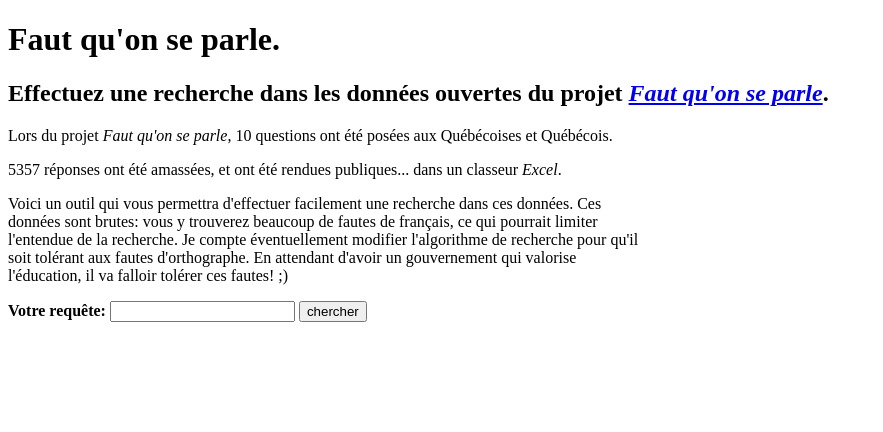
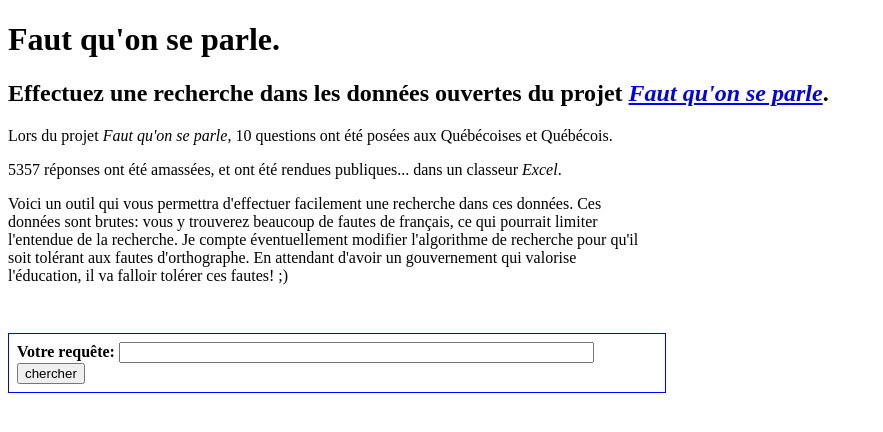
Before and after one commit to lemairecarl/lemairecarl.github.io, a Jekyll site: the page fautquonseparle/index.html, which Jekyll copies as it is, in a window 1280 px wide. Shown: the top 432 px of the page, without its empty margins (0-883 px from the left). Built offline with Jekyll 4.4.1, drawn with Linux system fonts in a browser that asks for light colours.

Commit message:
Améliorer interface fqsp

```diff
--- a/fautquonseparle/index.html
+++ b/fautquonseparle/index.html
@@ -27,7 +27,7 @@
 
     <form method="get">
         <label for="search-box">Votre requête: </label>
-        <input type="text" id="search-box" name="query" placeholder="">
+        <input type="text" id="search-box" name="requete" placeholder="">
       <input type="submit" value="chercher">
     </form>
 
--- a/fautquonseparle/search.js
+++ b/fautquonseparle/search.js
@@ -50,7 +50,7 @@ function getQueryVariable(variable) {
 }
 
 $(document).ready(function() {
-    var searchTerm = getQueryVariable('query');
+    var searchTerm = getQueryVariable('requete');
 
     if (searchTerm) {
         document.getElementById('search-results').innerHTML = 'Veuillez patienter...';
--- a/fautquonseparle/style.css
+++ b/fautquonseparle/style.css
@@ -20,6 +20,17 @@ body p {
     max-width: 40em;
 }
 
+form {
+    margin-top: 3em;
+    padding:0.5em;
+    border:1px solid blue;
+    max-width: 40em;
+}
+
 form label {
     font-weight: bold;
 }
+
+form input#search-box {
+    width: 35em;
+}
```
